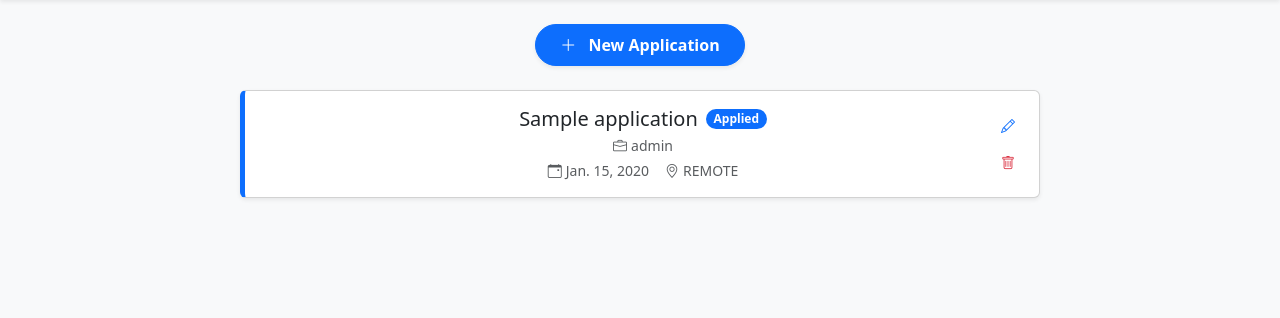
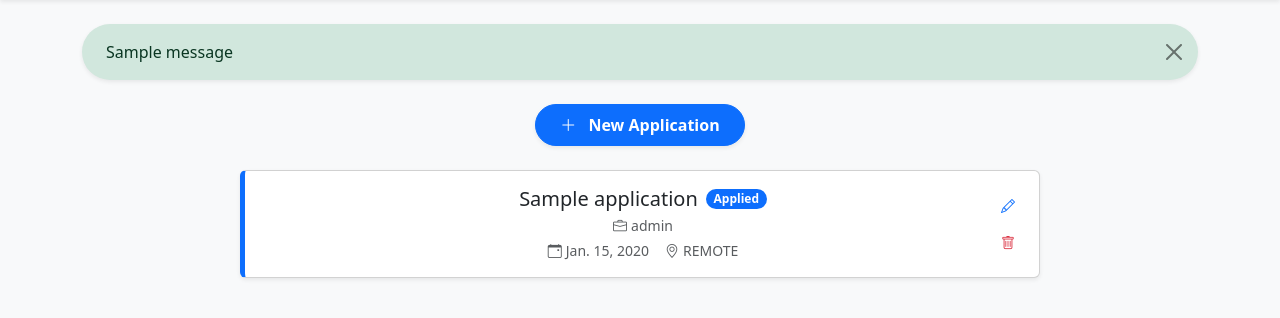
Before and after one commit to VitorBressan/Job-Application-Tracker, a Django app: page /home/ in a window 1280 px wide. Shown: the part 81-399 px from the top of the page. Run offline with Django 5.2, Linux system fonts and the light colour scheme; a user stored in the database is signed in; tables that the repository leaves empty hold one stand-in row (values such as "Sample post"); one stand-in notice (Sample message) is shown; some libraries are stand-ins or nearby versions.

Commit message:
add: add feedback messages when updating email and password

```diff
--- a/job_applications/templates/job_applications/home.html
+++ b/job_applications/templates/job_applications/home.html
@@ -82,6 +82,18 @@
         </div>
     </nav>
 
+    <!-- Messages -->
+    <div class="container mt-3">
+        {% if messages %}
+            {% for message in messages %}
+                <div class="alert alert-{{ message.tags }} alert-dismissible fade show shadow-sm border-0 rounded-pill px-4" role="alert">
+                    {{ message }}
+                    <button type="button" class="btn-close" data-bs-dismiss="alert" aria-label="Close"></button>
+                </div>
+            {% endfor %}
+        {% endif %}
+    </div>
+
     <div class="container">
         <div class="text-center mt-4 mb-4">
             <a class="btn btn-primary rounded-pill px-4 py-2 shadow-sm fw-bold" href="{% url 'add_application' %}">
--- a/job_applications/views.py
+++ b/job_applications/views.py
@@ -5,6 +5,7 @@ from django.forms import BaseModelForm
 from django.http import HttpResponse
 from django.shortcuts import render, get_object_or_404, redirect
 from django.contrib.auth.decorators import login_required
+from django.contrib.messages.views import SuccessMessageMixin
 from django.views.generic import CreateView, UpdateView
 from .models import *
 from django.urls import reverse_lazy, reverse
```
Also changed, not shown: users/views.py (+7 -2 lines).
